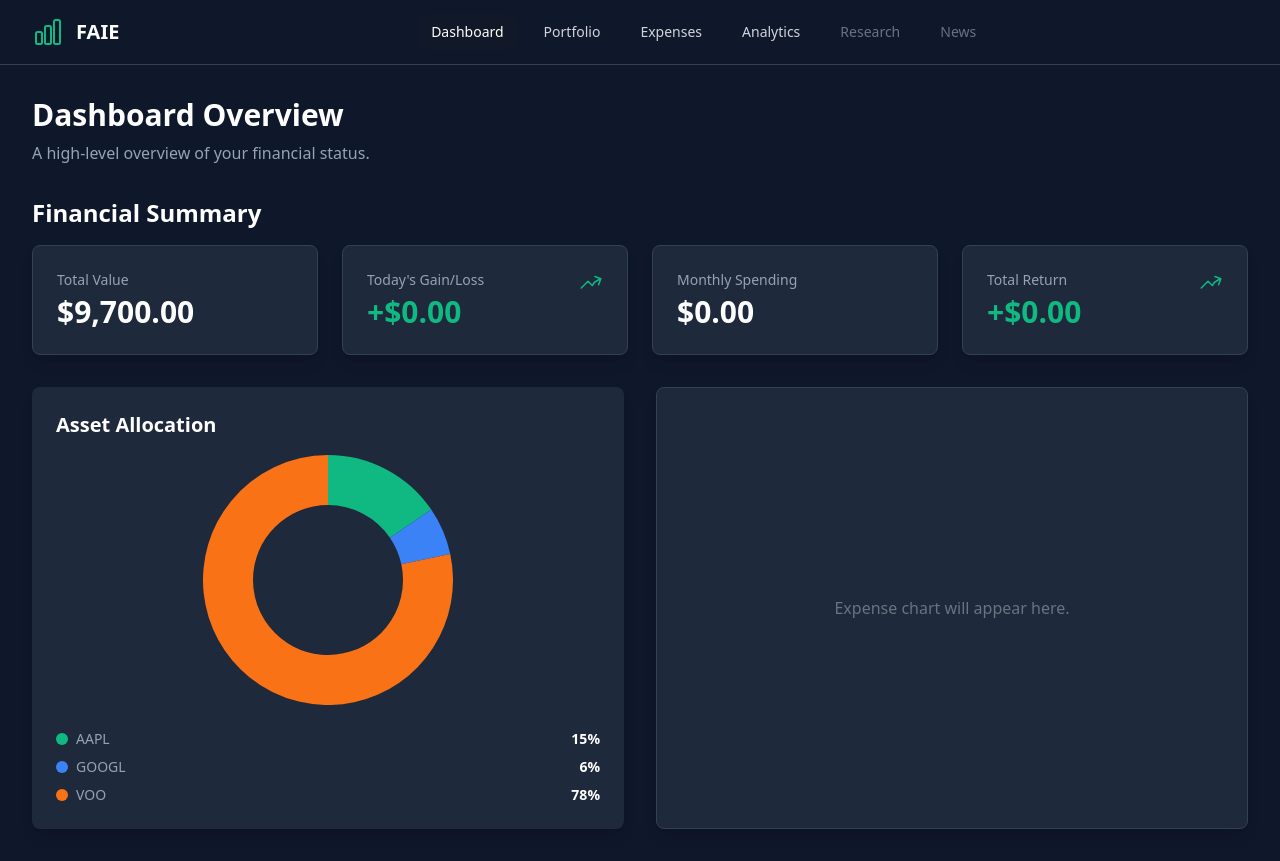
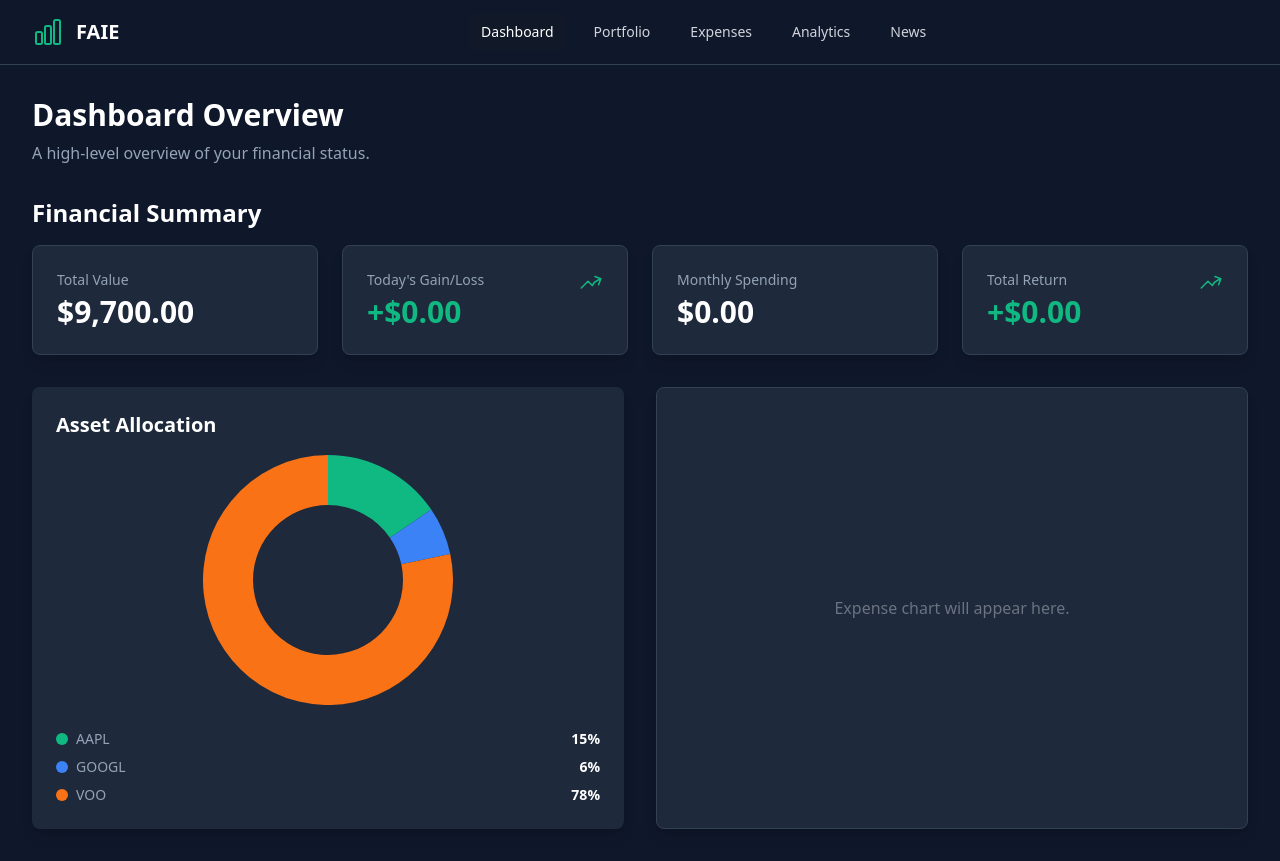
Before and after one commit to KoNsZwG/investment-tracker, a Vue app: page / in a window 1280 px wide. Built offline with nearby package versions, Linux system fonts and the light colour scheme; no server answers; the HTML template or start-up script is replaced by a standard one.

Commit message:
Add news section and remove research

```diff
--- a/src/components/AppNavbar.vue
+++ b/src/components/AppNavbar.vue
@@ -29,9 +29,7 @@ const isMobileMenuOpen = ref(false)
             <RouterLink :to="{ name: 'portfolio' }" class="nav-link">Portfolio</RouterLink>
             <RouterLink :to="{ name: 'expenses' }" class="nav-link">Expenses</RouterLink>
             <RouterLink :to="{ name: 'analytics' }" class="nav-link">Analytics</RouterLink>
-
-            <a href="#" class="nav-link-disabled">Research</a>
-            <a href="#" class="nav-link-disabled">News</a>
+            <RouterLink :to="{ name: 'news' }" class="nav-link">News</RouterLink>
           </div>
         </div>
 
```
